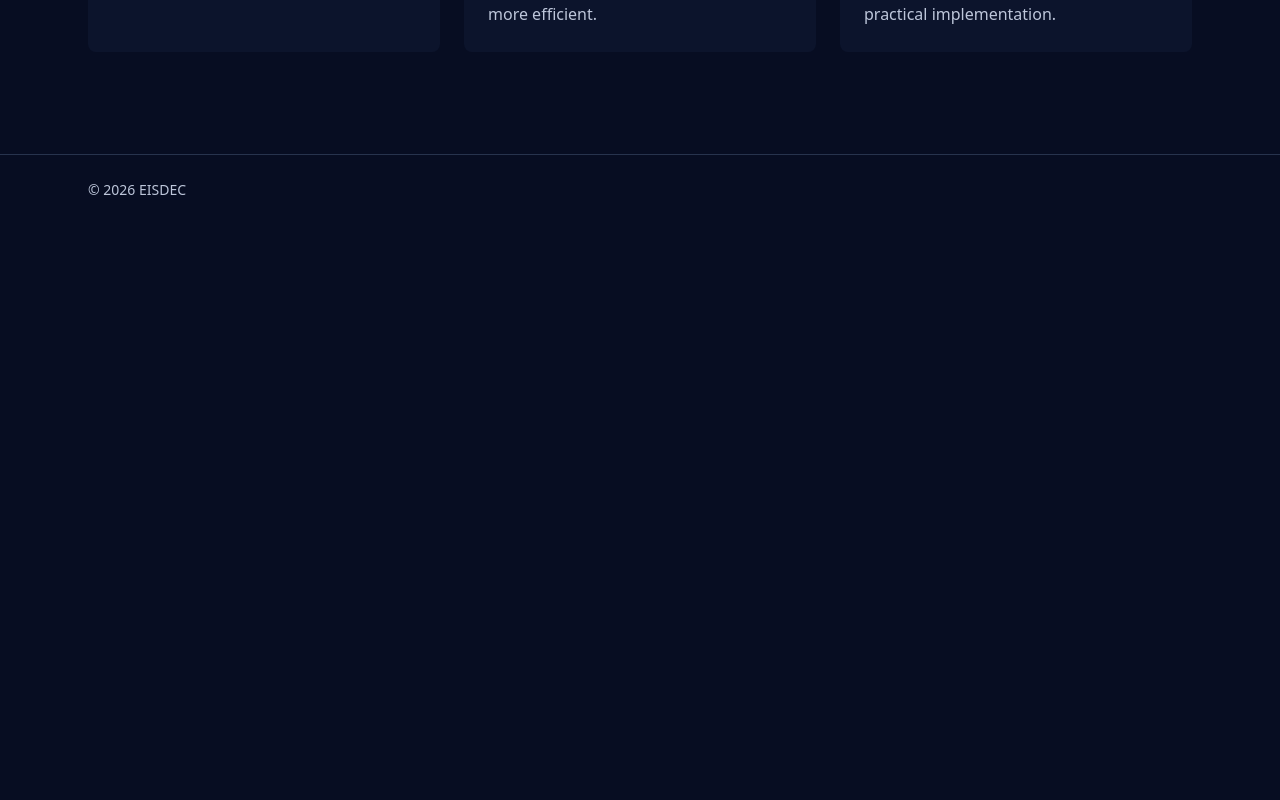
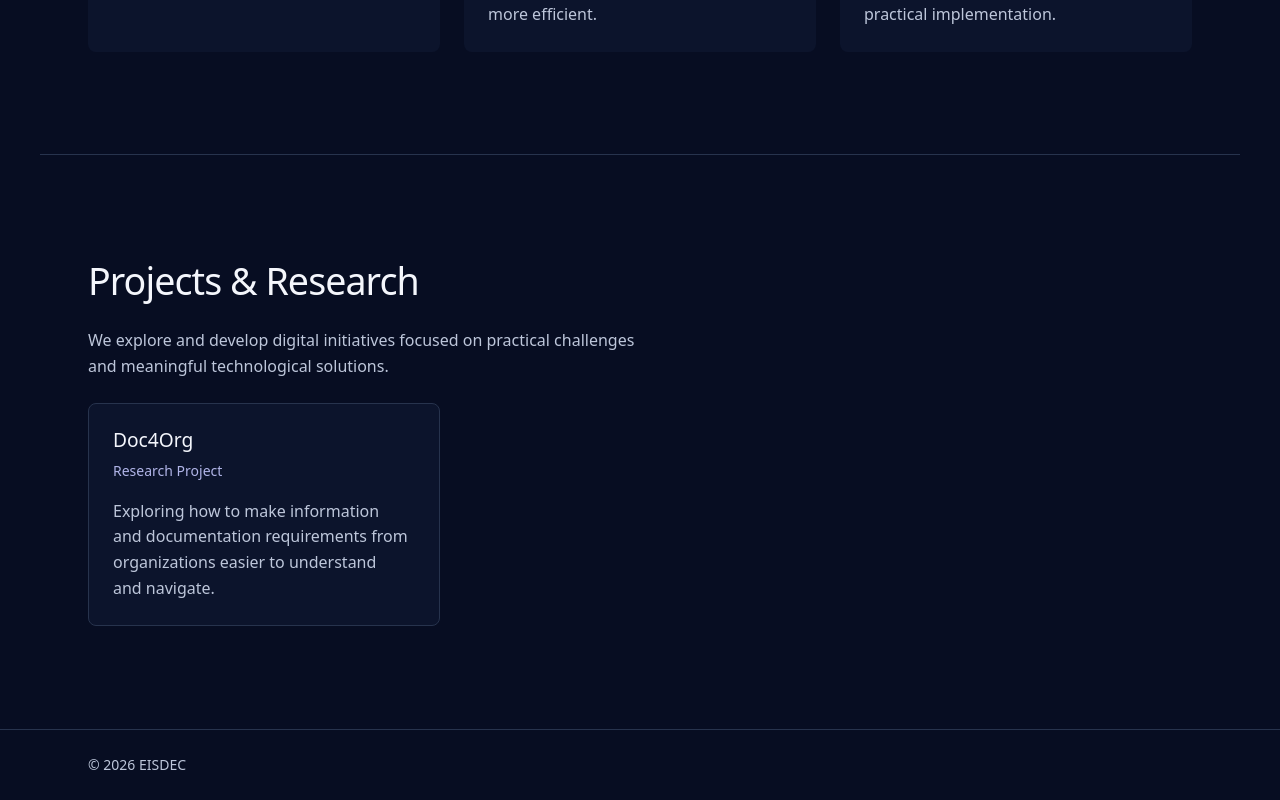
Before and after one commit to a08778/eisdec-website, a React (Vite) app: page / in a window 1280 px wide. Shown: the part 1258-2058 px from the top of the page. Before the commit the page ends 1483 px from the top, so only its background shows below. Built offline with nearby package versions, Linux system fonts and the light colour scheme.

Commit message:
feat: add projects and research section

```diff
--- a/src/app/App.tsx
+++ b/src/app/App.tsx
@@ -3,6 +3,7 @@ import Footer from '../components/Footer/Footer';
 import Hero from '../components/Hero/Hero';
 import About from '../components/About/About';
 import Expertise from '../components/Expertise/Expertise';
+import Projects from '../components/Projects/Projects';
 import styles from './App.module.css';
 
 export default function App() {
@@ -16,6 +17,7 @@ export default function App() {
         <Hero />
         <About />
         <Expertise />
+        <Projects />
       </main>
       <Footer />
     </div>
--- /dev/null
+++ b/src/components/Projects/Projects.module.css
@@ -0,0 +1,66 @@
+.projects {
+  width: min(100%, var(--content-width));
+  margin-inline: auto;
+  padding: var(--section-space) var(--page-padding);
+  border-top: var(--border-width) solid var(--border-subtle);
+}
+
+.heading {
+  margin: 0;
+  font-size: var(--font-size-heading);
+  font-weight: var(--weight-medium);
+  line-height: var(--line-height-heading);
+  letter-spacing: var(--tracking-heading);
+  text-wrap: balance;
+}
+
+.intro {
+  max-width: 60ch;
+  margin: var(--space-large) 0 0;
+  color: var(--text-secondary);
+  line-height: var(--line-height-body);
+  text-wrap: pretty;
+}
+
+.grid {
+  display: grid;
+  grid-template-columns: repeat(auto-fill, minmax(min(100%, 22rem), 1fr));
+  gap: var(--space-large);
+  margin: var(--space-large) 0 0;
+  padding: 0;
+  list-style: none;
+}
+
+.card {
+  min-width: 0;
+  max-width: 34rem;
+  padding: var(--space-large);
+  border: var(--border-width) solid var(--border-subtle);
+  border-radius: var(--radius-medium);
+  background: var(--background-secondary);
+}
+
+.title {
+  margin: 0;
+  font-size: clamp(1.125rem, 1rem + 0.25vw, 1.25rem);
+  font-weight: var(--weight-medium);
+  line-height: var(--line-height-heading);
+}
+
+.status {
+  margin: var(--space-small) 0 0;
+  color: var(--accent-lavender);
+  font-size: var(--font-size-small);
+}
+
+.description {
+  margin: var(--space-medium) 0 0;
+  color: var(--text-secondary);
+  line-height: var(--line-height-body);
+  text-wrap: pretty;
+}
+
+.link {
+  display: inline-block;
+  margin-top: var(--space-large);
+}
--- /dev/null
+++ b/src/components/Projects/Projects.tsx
@@ -0,0 +1,43 @@
+import { getProjectUrl, projects } from '../../config/projects';
+import styles from './Projects.module.css';
+
+export default function Projects() {
+  return (
+    <section
+      id="projects"
+      className={styles.projects}
+      aria-labelledby="projects-heading"
+    >
+      <h2 id="projects-heading" className={styles.heading}>
+        Projects &amp; Research
+      </h2>
+      <p className={styles.intro}>
+        We explore and develop digital initiatives focused on practical
+        challenges and meaningful technological solutions.
+      </p>
+      <ul className={styles.grid}>
+        {projects.map((project) => {
+          const url = getProjectUrl(project.url);
+
+          return (
+            <li key={project.id} className={styles.card}>
+              <h3 className={styles.title}>{project.name}</h3>
+              <p className={styles.status}>{project.status}</p>
+              <p className={styles.description}>{project.description}</p>
+              {url && (
+                <a
+                  className={styles.link}
+                  href={url}
+                  target="_blank"
+                  rel="noopener noreferrer"
+                >
+                  Visit {project.name} (opens in a new tab)
+                </a>
+              )}
+            </li>
+          );
+        })}
+      </ul>
+    </section>
+  );
+}
--- /dev/null
+++ b/src/config/projects.ts
@@ -0,0 +1,33 @@
+import { siteConfig } from './site';
+
+export type Project = {
+  id: string;
+  name: string;
+  status: string;
+  description: string;
+  url: string | null;
+};
+
+export const projects: readonly Project[] = [
+  {
+    id: 'doc4org',
+    name: 'Doc4Org',
+    status: 'Research Project',
+    description:
+      'Exploring how to make information and documentation requirements from organizations easier to understand and navigate.',
+    url: siteConfig.doc4orgUrl,
+  },
+];
+
+export function getProjectUrl(value: string | null): string | null {
+  if (!value) return null;
+
+  try {
+    const url = new URL(value);
+    return url.protocol === 'https:' && !url.username && !url.password
+      ? url.href
+      : null;
+  } catch {
+    return null;
+  }
+}
```
Also changed, not shown: 1 other file (tests, documents, lock files or other folders).
